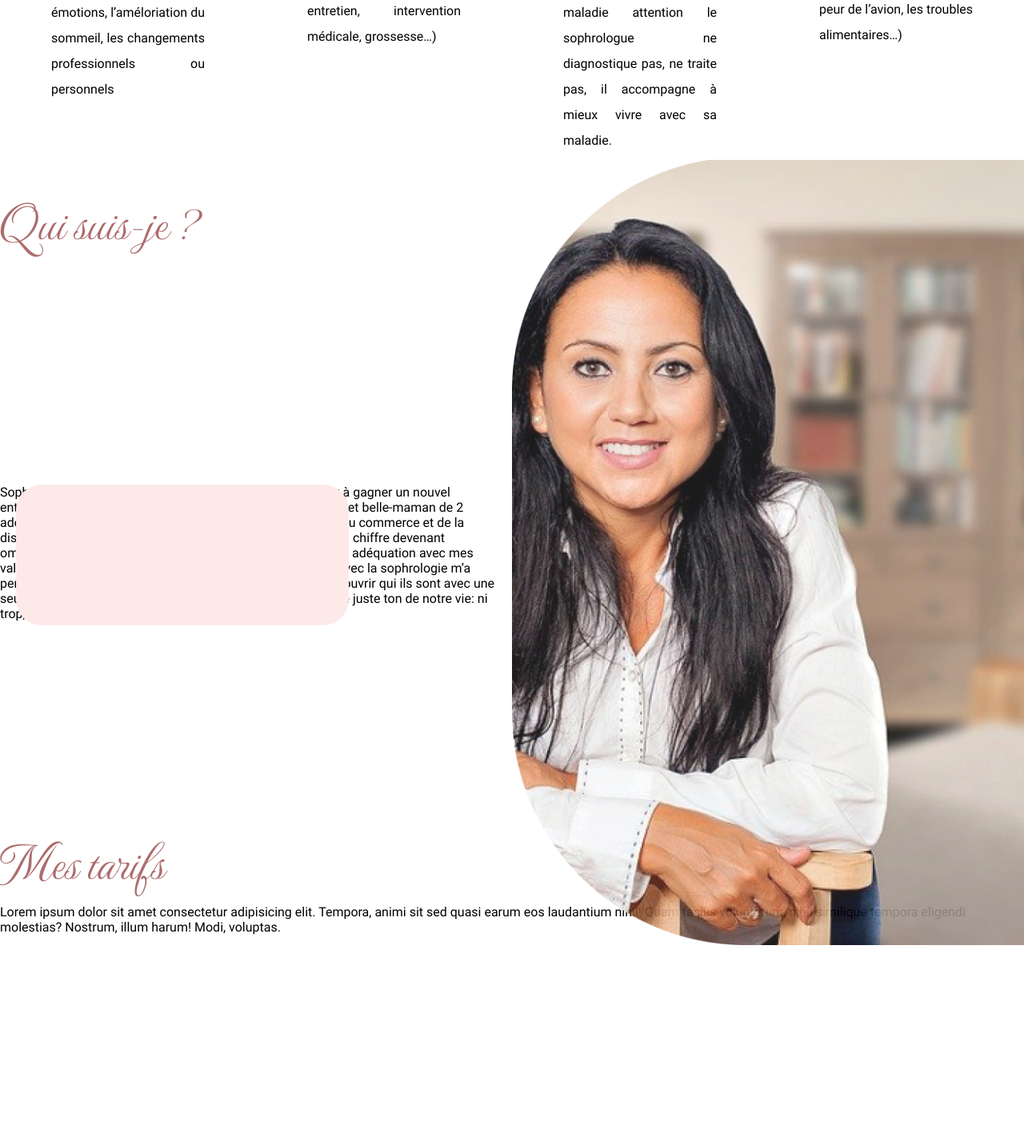
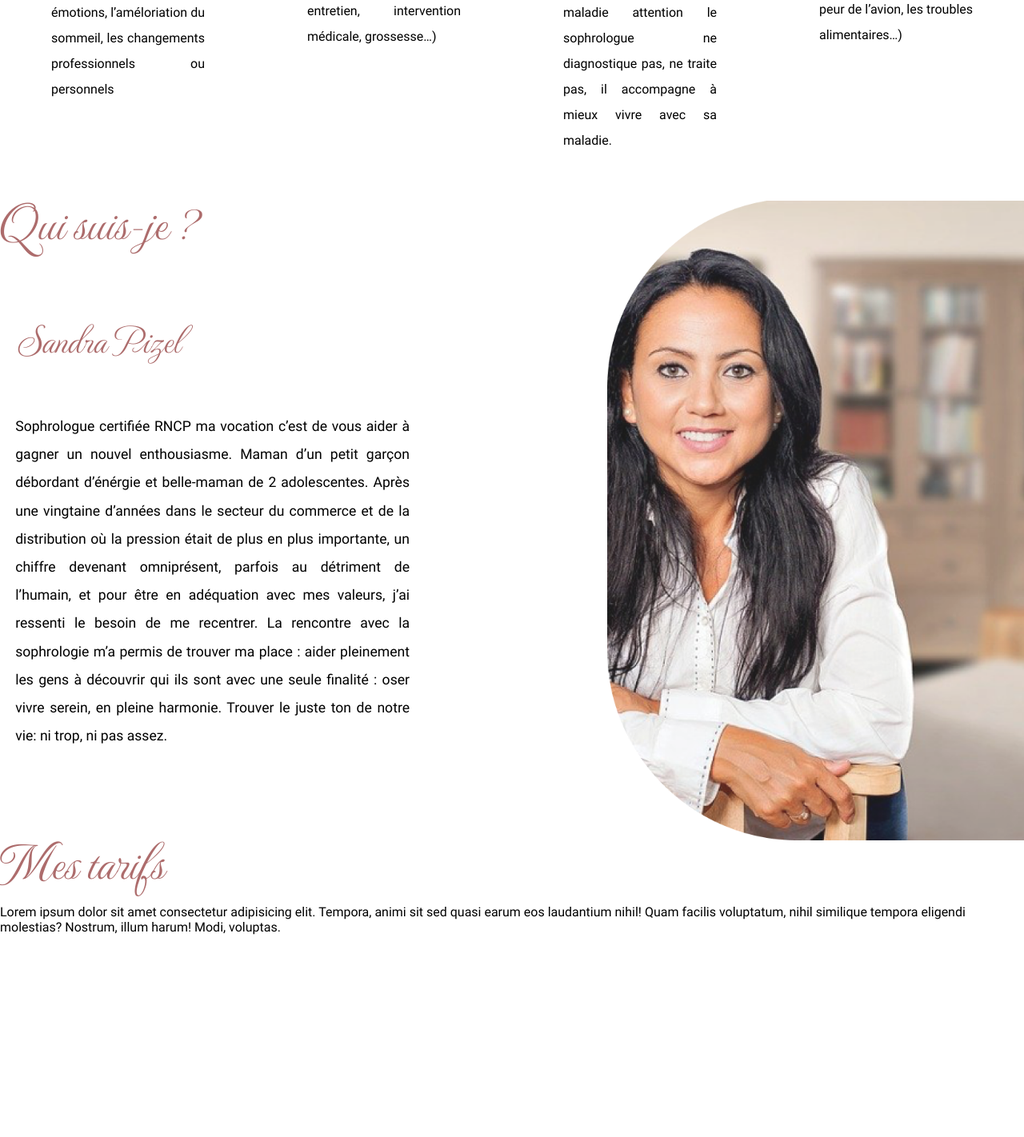
Before and after one commit to GregDigital/Sandra_Pizel_Sophrologue, a PHP site: page / in a window 1280 px wide. Shown: the part 1378-2800 px from the top of the page at 80% size. Run offline with PHP 8.4, Linux system fonts and the light colour scheme; some libraries are stand-ins or nearby versions.

Commit message:
whoPage Edit

```diff
--- a/assets/styles/index.css
+++ b/assets/styles/index.css
@@ -350,11 +350,10 @@ nav h2 {
 }
 
 .whoAmI .whoContainer {
-  display: -ms-grid;
-  display: grid;
-  -ms-grid-columns: 50% 50%;
-      grid-template-columns: 50% 50%;
-  height: 90vh;
+  display: -webkit-box;
+  display: -ms-flexbox;
+  display: flex;
+  height: 80vh;
   position: relative;
   -ms-flex-line-pack: center;
       align-content: center;
@@ -363,10 +362,30 @@ nav h2 {
           align-items: center;
 }
 
+.whoAmI .whoContainer div {
+  max-width: 40%;
+}
+
+.whoAmI .whoContainer div h2 {
+  font-family: "MonteCarlo", cursive;
+  color: #ad6c6c;
+  font-size: 3rem;
+  font-weight: 100;
+  padding: 2.2rem 0 1rem 1.2rem;
+}
+
+.whoAmI .whoContainer div p {
+  font-size: 1.1em;
+  line-height: 2em;
+  text-align: justify;
+  padding: 2.2rem 0 1rem 1.2rem;
+}
+
 .whoAmI .whoContainer img {
   -o-object-fit: cover;
      object-fit: cover;
   max-width: 50%;
+  max-height: 100vh;
   position: absolute;
   right: 0;
 }
--- a/assets/styles/layouts/_section_who.scss
+++ b/assets/styles/layouts/_section_who.scss
@@ -2,17 +2,37 @@
   height: 100vh;
 
   .whoContainer {
-    display: grid;
-    grid-template-columns: 50% 50%;
-    height: 90vh;
+   display: flex;
+    height: 80vh;
     position: relative;
     align-content: center;
     align-items: center;
+    div{
+      max-width: 40%;
+      h2{
+
+        font-family: $font1;
+        color: $titlecolor;
+        font-size: 3rem;
+        font-weight: 100;
+        padding: 2.2rem 0 1rem 1.2rem;
+      }
+      p {font-size: 1.1em;
+        line-height: 2em;
+        text-align: justify;
+        padding: 2.2rem 0 1rem 1.2rem;
+      }
+    }
+
+
     img {
       object-fit: cover;
       max-width: 50%;
+      max-height: 100vh;
       position: absolute;
       right: 0;
+
+
     }
   }
 }
--- a/index.html
+++ b/index.html
@@ -1,14 +1,12 @@
 <!DOCTYPE html>
 <html lang="fr">
+
 <head>
     <meta charset="UTF-8" />
     <meta http-equiv="X-UA-Compatible" content="IE=edge" />
     <meta name="viewport" content="width=device-width, initial-scale=1.0" />
     <meta name="description" content="" />
-    <meta
-      property="og:title"
-      content="Sandra Pizel - Sophrologue Côte-Basque"
-    />
+    <meta property="og:title" content="Sandra Pizel - Sophrologue Côte-Basque" />
     <meta property="og:type" content="" />
     <meta property="og:url" content="" />
     <meta property="og:image" content="" />
@@ -23,12 +21,8 @@
 
 <body>
     <header>
-      <img
-        class="hideLogo"
-        src="./assets/img/logo.png"
-        alt="un triangle dont tous les côtés sont égaux"
-        srcset="./assets/img/logo.svg"
-      />
+        <img class="hideLogo" src="./assets/img/logo.png" alt="un triangle dont tous les côtés sont égaux"
+            srcset="./assets/img/logo.svg" />
         <nav>
             <h2>Menu</h2>
 
@@ -76,11 +70,8 @@
         <div class="backgroundText"></div>
         <article class="description">
             <div class="description_container">
-          <img
-            class="description_container_img"
-            src="./assets/img/man.png"
-            alt="Un homme se cachant le visage avec ses mains "
-          />
+                <img class="description_container_img" src="./assets/img/man.png"
+                    alt="Un homme se cachant le visage avec ses mains " />
                 <p>
                     L’amélioration de son quotidien, la gestion du stress, la gestion
                     des émotions, l’améloriation du sommeil, les changements
@@ -88,22 +79,16 @@
                 </p>
             </div>
             <div class="description_container">
-          <img
-            class="description_container_img"
-            src="./assets/img/women_yoga.png"
-            alt="Une femme faisant du yoga"
-          />
+                <img class="description_container_img" src="./assets/img/women_yoga.png"
+                    alt="Une femme faisant du yoga" />
                 <p>
                     La préparation mentale (épreuve sportive ou artistique, examen,
                     entretien, intervention médicale, grossesse…)
                 </p>
             </div>
             <div class="description_container">
-          <img
-            class="description_container_img"
-            src="./assets/img/doctor.png"
-            alt="Une image montrant un stéthoscope"
-          />
+                <img class="description_container_img" src="./assets/img/doctor.png"
+                    alt="Une image montrant un stéthoscope" />
                 <p>
                     L’accompagnement d'un traitement médical, la prise en charge de la
                     maladie attention le sophrologue ne diagnostique pas, ne traite
@@ -111,11 +96,8 @@
                 </p>
             </div>
             <div class="description_container">
-          <img
-            class="description_container_img"
-            src="./assets/img/womenhide.png"
-            alt="Une femme se cachant le visage"
-          />
+                <img class="description_container_img" src="./assets/img/womenhide.png"
+                    alt="Une femme se cachant le visage" />
                 <p>
                     L’accompagnement des comportements pathologiques (phobies, peur de
                     l’avion, les troubles alimentaires…)
@@ -127,7 +109,9 @@
     <section id="whoIam" class="whoAmI">
         <h1>Qui suis-je ?</h1>
         <article class="whoContainer">
-        <p class="background">
+            <div>
+                <h2>Sandra Pizel</h2>
+                <p>
                     Sophrologue certifiée RNCP ma vocation c’est de vous aider à gagner un
                     nouvel enthousiasme. Maman d’un petit garçon débordant d’énérgie et
                     belle-maman de 2 adolescentes. Après une vingtaine d’années dans le
@@ -140,7 +124,7 @@
                     en pleine harmonie. Trouver le juste ton de notre vie: ni trop, ni pas
                     assez.
                 </p>
-
+            </div>
             <img src="./assets/img/sandra_pizel.png" alt="photo de sandra pizel" />
         </article>
     </section>
@@ -189,11 +173,9 @@
         </ul>
     </div>
 </body>
-  <script
-    src="https://cdnjs.cloudflare.com/ajax/libs/gsap/3.10.4/gsap.min.js"
+<script src="https://cdnjs.cloudflare.com/ajax/libs/gsap/3.10.4/gsap.min.js"
     integrity="sha512-VEBjfxWUOyzl0bAwh4gdLEaQyDYPvLrZql3pw1ifgb6fhEvZl9iDDehwHZ+dsMzA0Jfww8Xt7COSZuJ/slxc4Q=="
-    crossorigin="anonymous"
-    referrerpolicy="no-referrer"
-  ></script>
+    crossorigin="anonymous" referrerpolicy="no-referrer"></script>
 <script src="app.js"></script>
+
 </html>
```
Also changed, not shown: 1 other file. Lines whose indentation alone changed are shown as unchanged.
